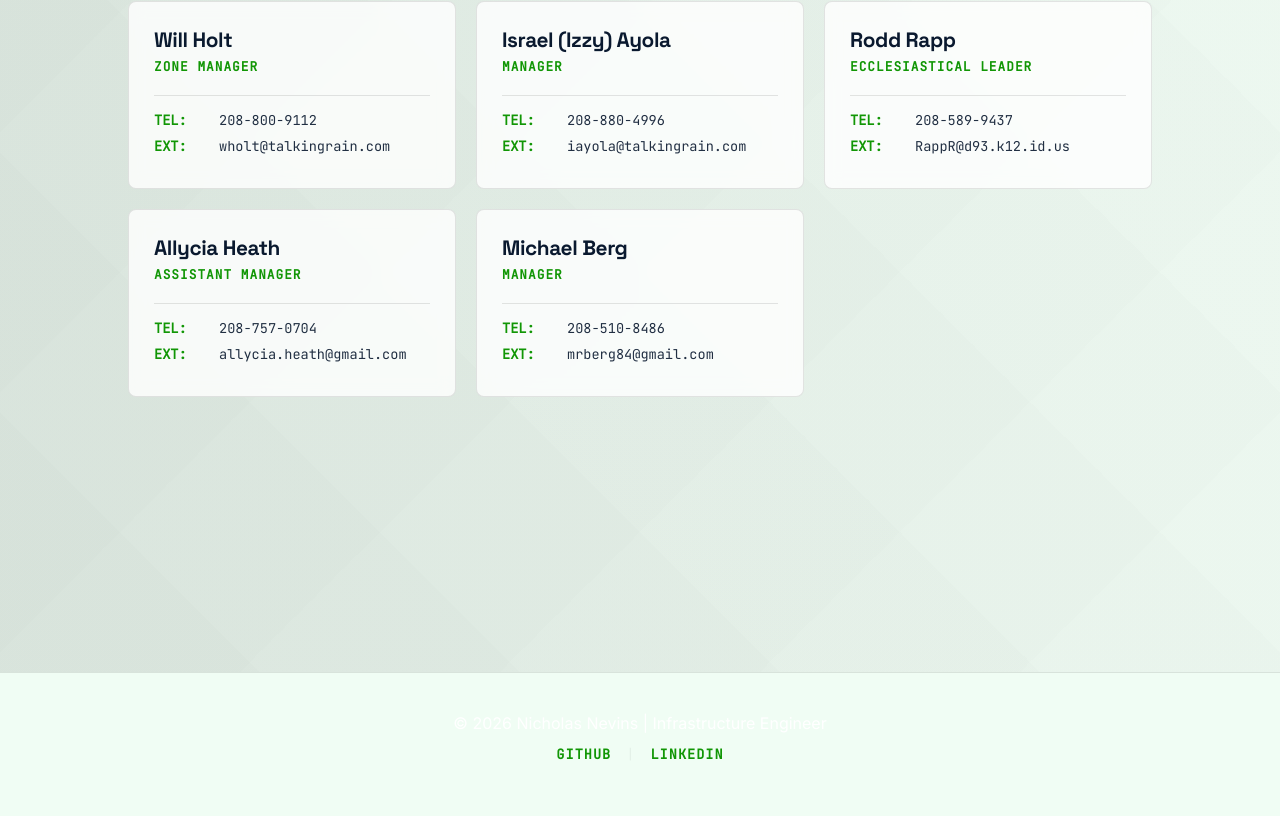
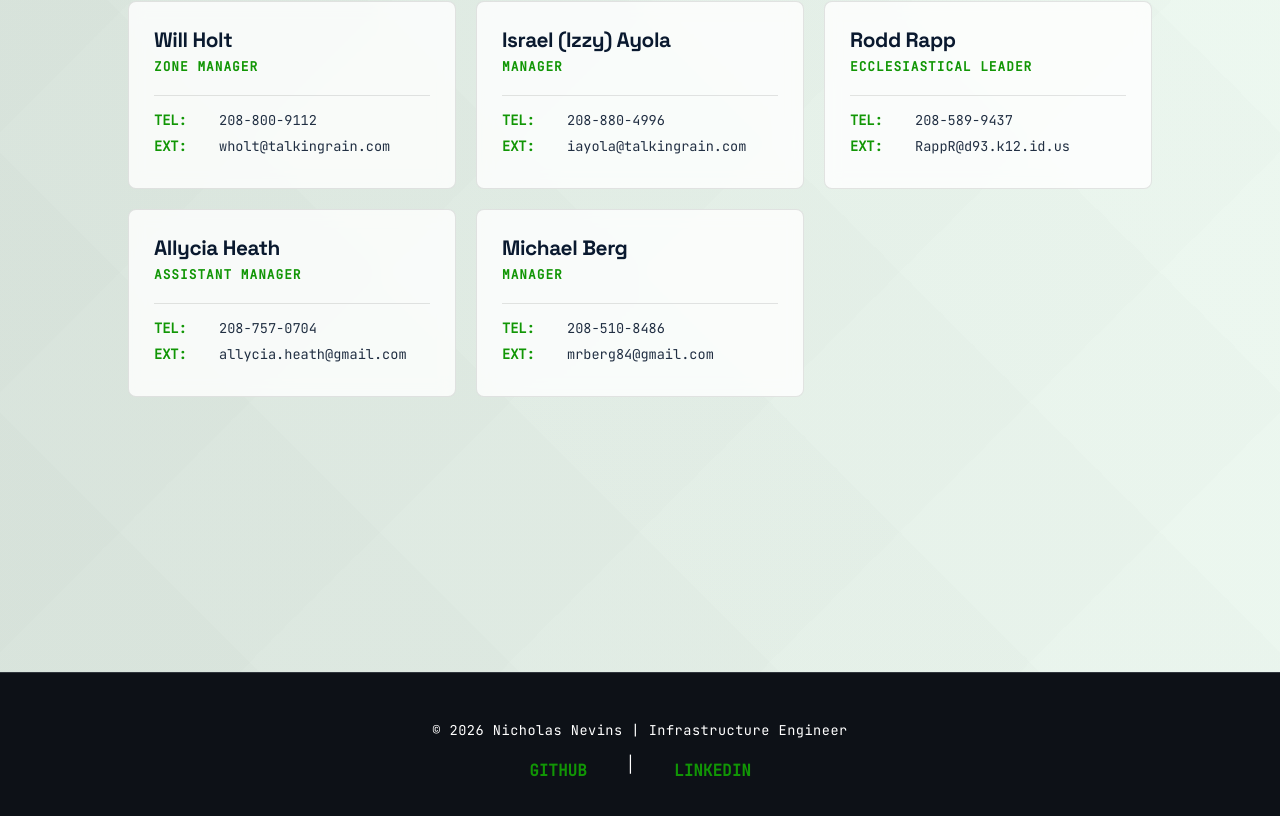
Before and after one commit to NevinsN/professional_portfolio, a React (Create React App) app in the folder professional_portfolio/: page /references in a window 1280 px wide. Shown: the part 208-1024 px from the top of the page. Built offline with nearby package versions, Linux system fonts and the light colour scheme.

Commit message:
Update Footer.css

```diff
--- a/professional_portfolio/src/Components/Footer/Footer.css
+++ b/professional_portfolio/src/Components/Footer/Footer.css
@@ -1,40 +1,39 @@
 .site-footer {
     width: 100%;
-    padding: 2.5rem 0;
-    background-color: var(--bg-main);
-    border-top: 1px solid var(--card-border);
+    padding: 3rem 0;
+    background-color: #0d1117;
+    border-top: 1px solid #30363d;
     margin-top: auto;
 }
 
-.footer-content {
-    display: flex;
-    flex-direction: column;
-    align-items: center;
-    gap: 12px;
+.footer-content p {
+    font-family: var(--font-mono);
+    font-size: 0.85rem;
+    /* White text for the copyright */
+    color: #ffffff;
+    margin-bottom: 15px;
+    letter-spacing: 0.5px;
 }
 
 .footer-socials {
     display: flex;
-    align-items: center;
-    gap: 15px;
-    font-family: var(--font-mono); /* Technical look */
-    font-size: 0.85rem;
-    letter-spacing: 1px;
+    justify-content: center;
+    gap: 30px;
 }
 
 .footer-socials a {
     color: var(--primary-green);
     text-decoration: none;
-    font-weight: 600;
-    transition: opacity 0.2s ease;
+    font-family: var(--font-mono);
+    font-weight: bold;
+    font-size: 1rem;
+    /* This makes it feel like a clickable terminal command */
+    padding: 5px 10px;
+    border: 1px solid transparent;
+    transition: all 0.2s ease;
 }
 
 .footer-socials a:hover {
-    opacity: 0.7;
-    text-decoration: underline;
+    border: 1px solid var(--primary-green);
+    background: rgba(46, 160, 67, 0.1);
 }
-
-.divider {
-    color: var(--card-border);
-    opacity: 0.5;
-}
```
